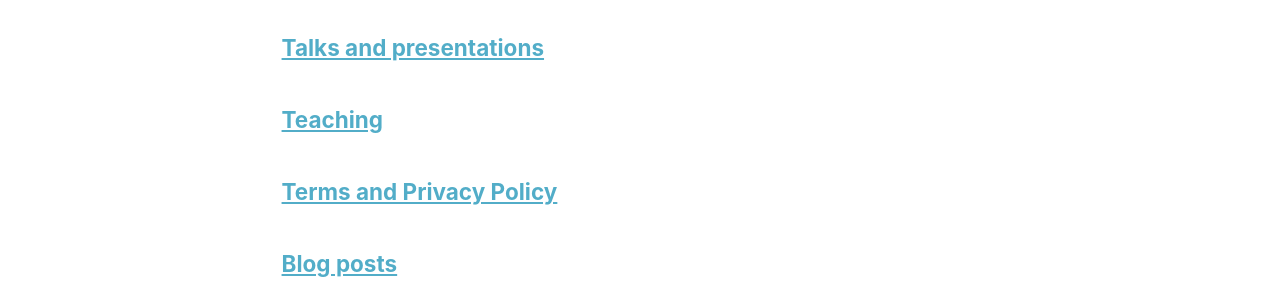
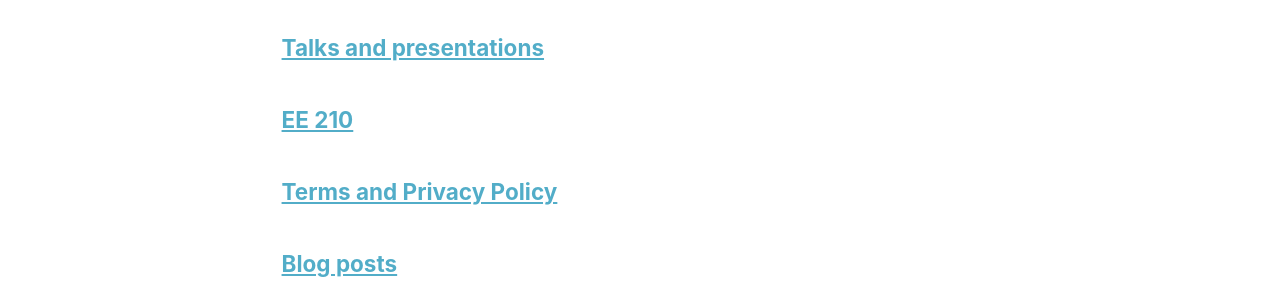
Before and after one commit to AdityaMuppala/adityamuppala.github.io, a Jekyll site: the page built from _pages/page-archive.html, in a window 1280 px wide and 900 px high, scrolled down 1195 px. Shown: the part 154-454 px from the top of the window. Built offline with Jekyll 4.4.1, drawn with Linux system fonts in a browser that asks for light colours.

Commit message:
Update teaching.md

```diff
--- a/_pages/teaching.md
+++ b/_pages/teaching.md
@@ -1,7 +1,7 @@
 ---
 layout: archive
-title: Teaching
-permalink: /teaching/
+title: EE 210
+permalink: /teaching210/
 ---
 
 Starting in Fall 2025 I will be teaching EE 210 - Applied Electromagnetic Theory at Berkeley. I also teach through my [YouTube channel](https://www.youtube.com/@adityavarmamuppala437), the details of which are [here](/youtube/).
```
Also changed, not shown: other parts of _pages/teaching.md (+1 -1 lines).
